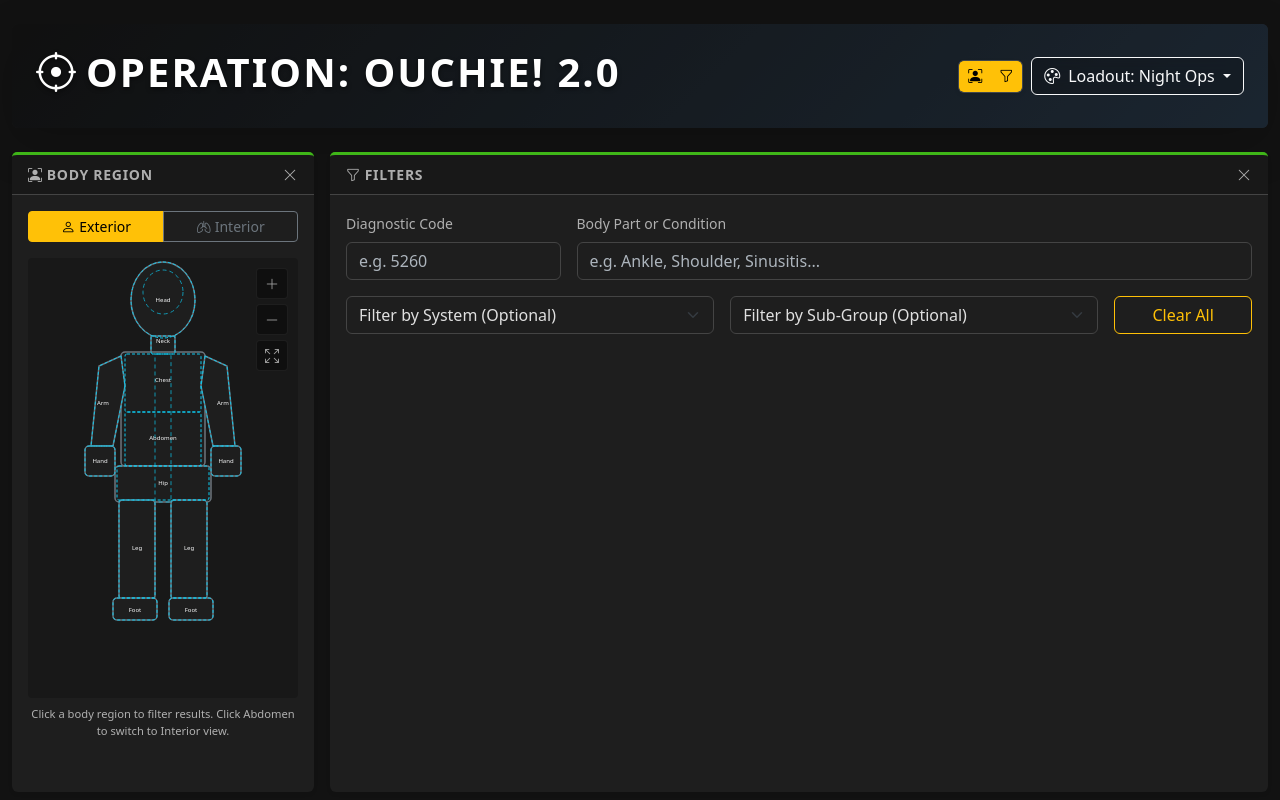
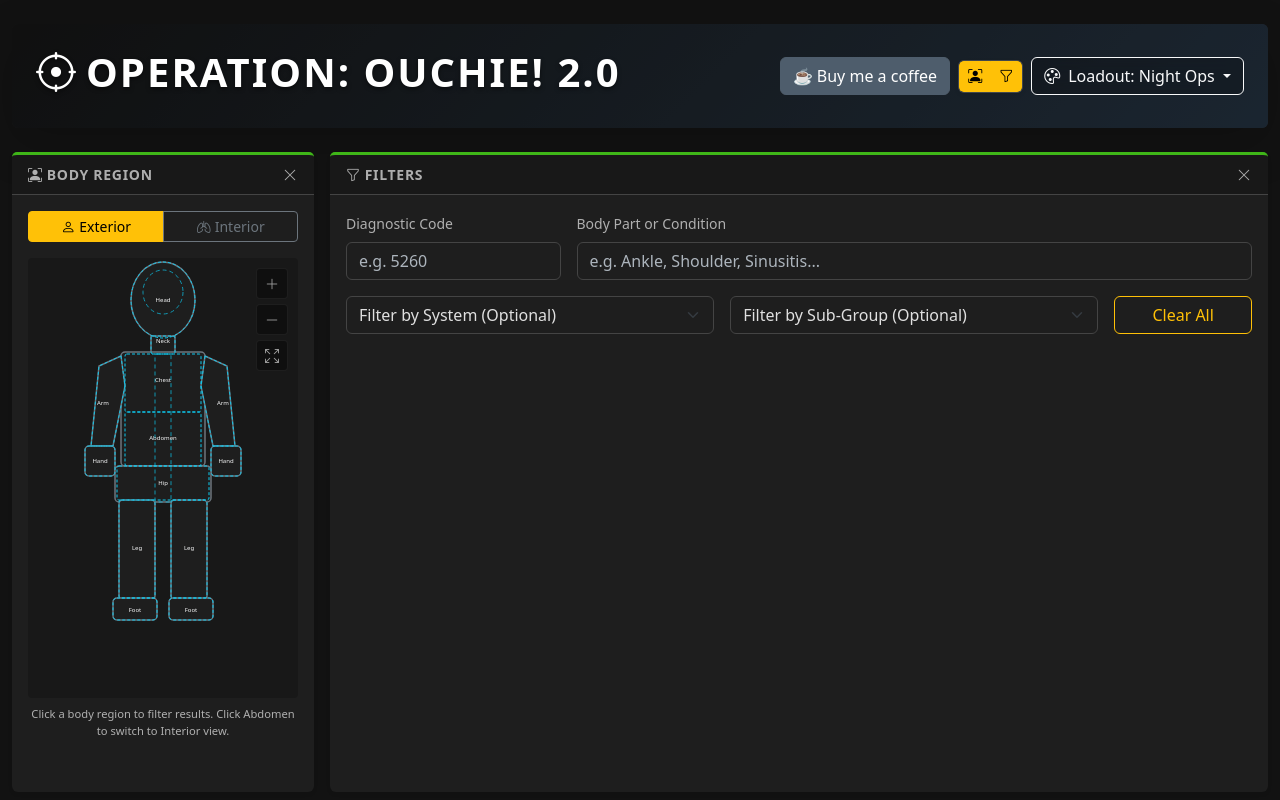
Before and after one commit to bhartman21/operation-ouchie-2, an Angular app: page / in a window 1280 px wide. Shown: the top 800 px of the page. Built offline with nearby package versions, Linux system fonts and the light colour scheme.

Commit message:
Add 'Buy me a coffee' button to dashboard

```diff
--- a/src/app/components/dashboard/dashboard.component.html
+++ b/src/app/components/dashboard/dashboard.component.html
@@ -10,6 +10,9 @@
                     <i class="bi bi-crosshair me-2"></i>Operation: Ouchie! 2.0
                 </h1>
                 <div class="d-flex gap-2 align-items-center">
+                    <div class="btn-group" style="background-color: var(--card-bg); border-color: var(--card-border);">
+                        <a href="https://www.buymeacoffee.com/bhartman21" class="btn btn-primary">☕ Buy me a coffee</a>
+                    </div>
                     <div class="btn-group backdrop-blur rounded overflow-hidden shadow-sm" style="border: 1px solid rgba(255,255,255,0.2);">
                         <button class="btn btn-sm" [class.btn-warning]="showBodyMap()" [class.btn-outline-light]="!showBodyMap()"
                             (click)="showBodyMap.set(!showBodyMap())" title="Toggle Body Map">
```
